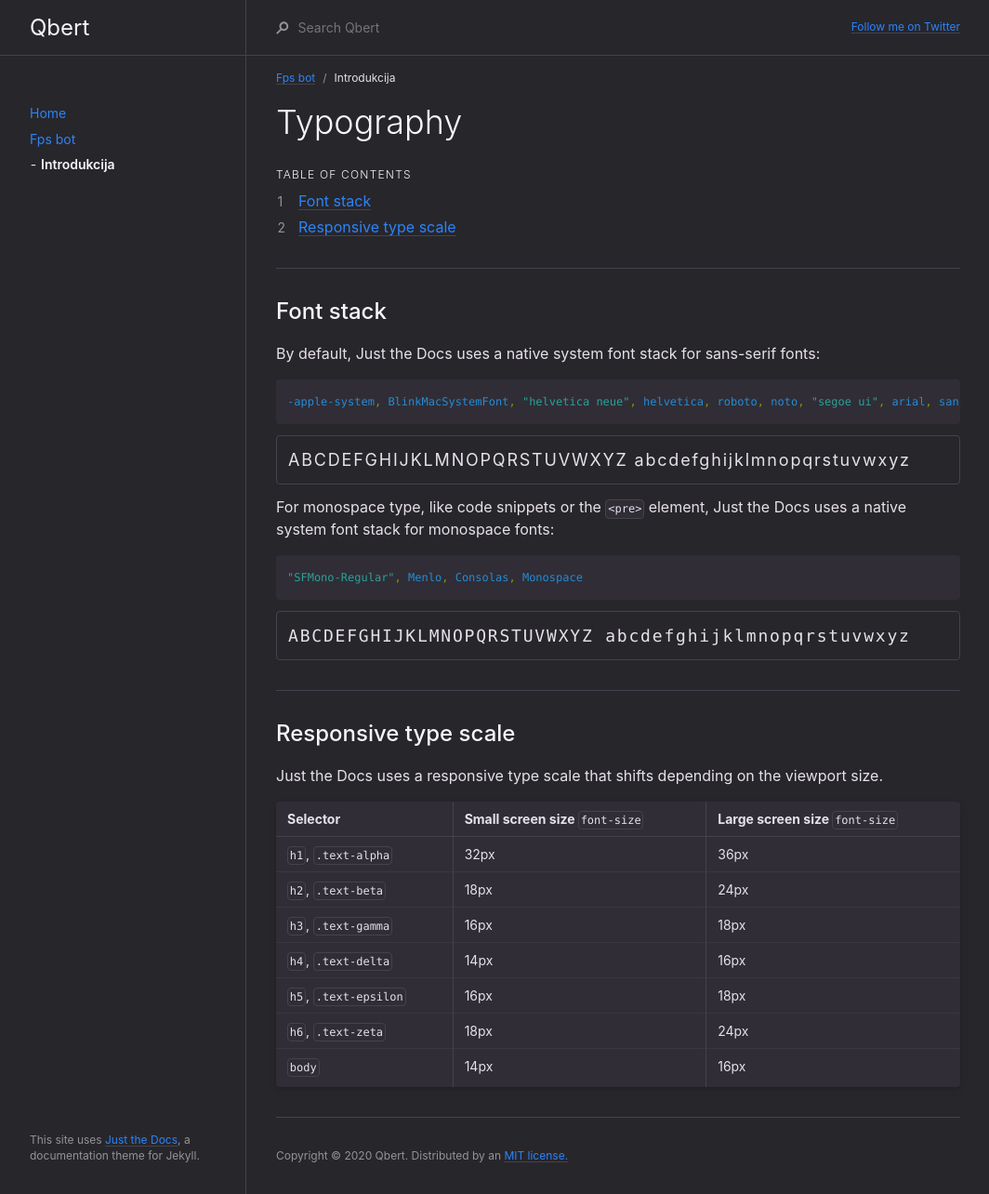
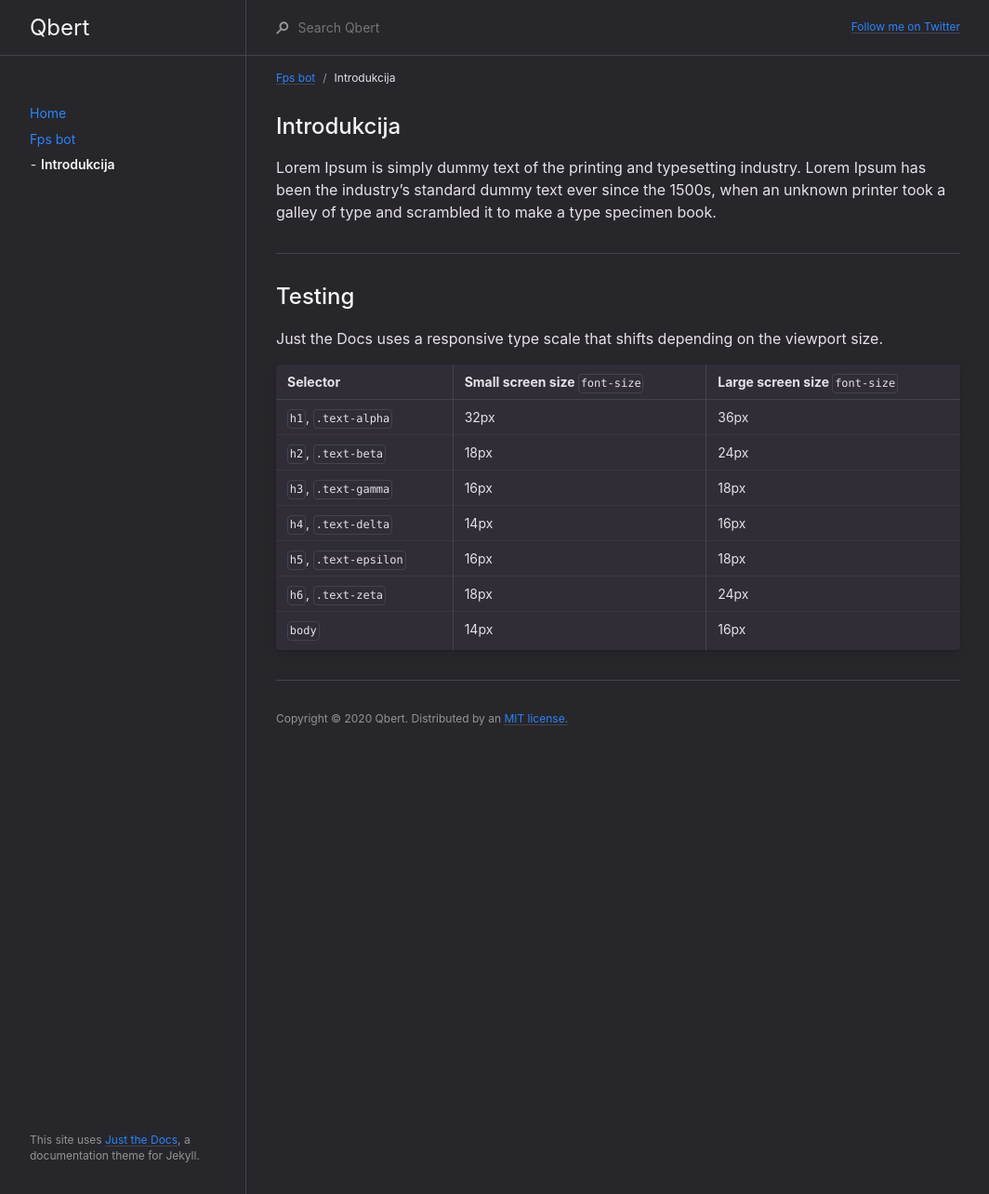
Before and after one commit to qbertqbert/just-the-docs, a Jekyll site: the page built from docs/fps-bot/Introdukcija.md, in a window 1280 px wide. Shown: the whole page at 93% size, without its empty margins (107-1171 px from the left). Built offline with Jekyll 4.4.1, drawn with Linux system fonts in a browser that asks for light colours.

Commit message:
Update Introdukcija.md

````diff
--- a/docs/fps-bot/Introdukcija.md
+++ b/docs/fps-bot/Introdukcija.md
@@ -3,44 +3,16 @@ layout: default
 title: Introdukcija
 parent: Fps bot
 nav_order: 1
+published: true
 ---
 
-# Typography
-{: .no_toc }
+## Introdukcija
 
-## Table of contents
-{: .no_toc .text-delta }
-
-1. TOC
-{:toc}
+Lorem Ipsum is simply dummy text of the printing and typesetting industry. Lorem Ipsum has been the industry's standard dummy text ever since the 1500s, when an unknown printer took a galley of type and scrambled it to make a type specimen book.
 
 ---
 
-## Font stack
-
-By default, Just the Docs uses a native system font stack for sans-serif fonts:
-
-```scss
--apple-system, BlinkMacSystemFont, "helvetica neue", helvetica, roboto, noto, "segoe ui", arial, sans-serif
-```
-
-ABCDEFGHIJKLMNOPQRSTUVWXYZ
-abcdefghijklmnopqrstuvwxyz
-{: .fs-5 .ls-10 .code-example }
-
-For monospace type, like code snippets or the `<pre>` element, Just the Docs uses a native system font stack for monospace fonts:
-
-```scss
-"SFMono-Regular", Menlo, Consolas, Monospace
-```
-
-ABCDEFGHIJKLMNOPQRSTUVWXYZ
-abcdefghijklmnopqrstuvwxyz
-{: .fs-5 .ls-10 .text-mono .code-example }
-
----
-
-## Responsive type scale
+## Testing
 
 Just the Docs uses a responsive type scale that shifts depending on the viewport size.
 
````
